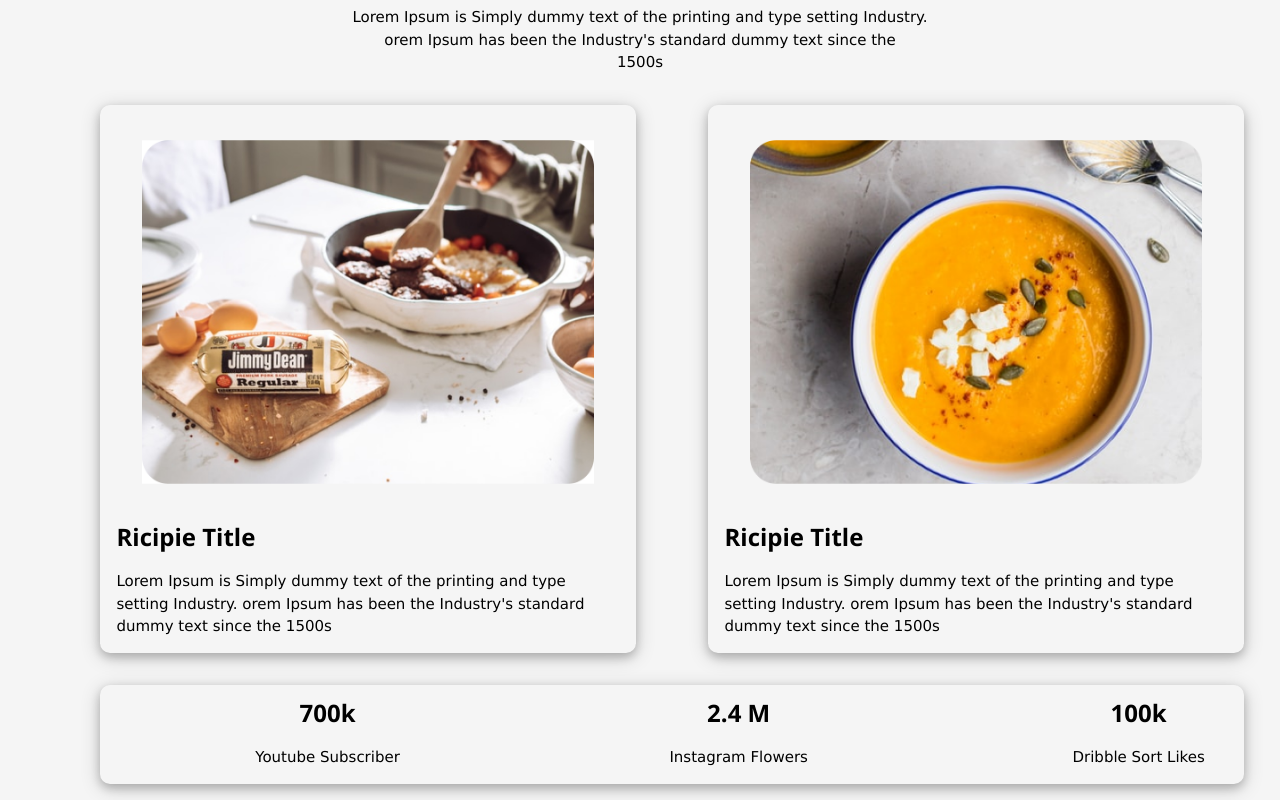
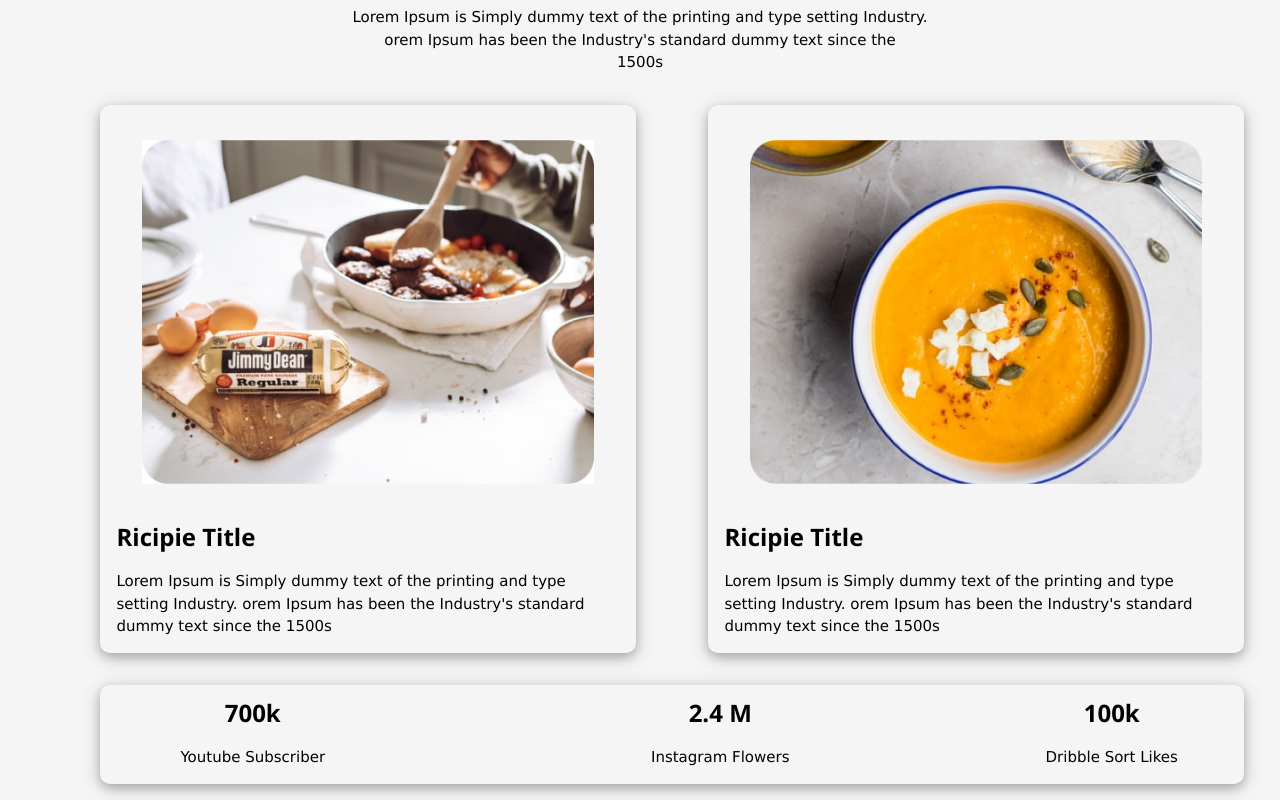
Before and after one commit to dolan3270/eat-healthy, a plain HTML site: page index.html in a window 1280 px wide. Shown: the part 1135-1935 px from the top of the page. Drawn offline with nearby package versions, Linux system fonts and the light colour scheme; a web font is replaced by a local one.

```diff
--- a/style.css
+++ b/style.css
@@ -93,7 +93,6 @@ body{
     border-radius: 10px;
 }
 .youtube{
-    padding-left: 10%;
     width: 100%;
     text-align: center;
 }
@@ -104,7 +103,7 @@ body{
 
 }
 .dribble{
-    padding-left: 20%;
+    padding-left: 15%;
     width: 100%;
     text-align: center;
 
```
